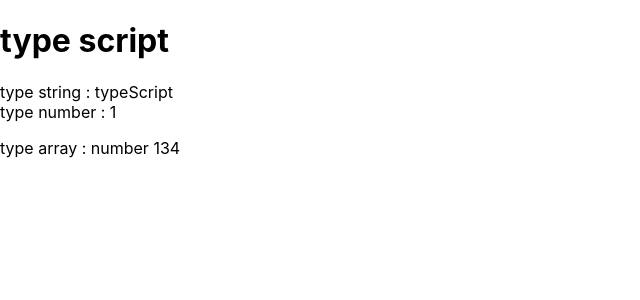
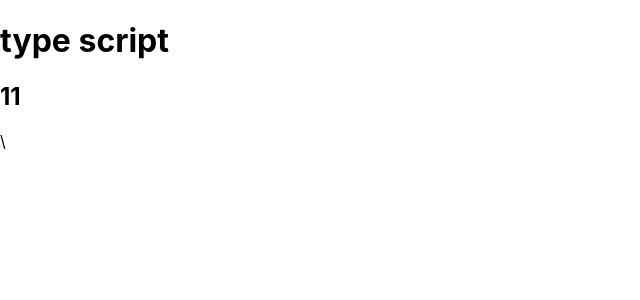
Before and after one commit to AmirTaki/type-script, a React (Create React App) app: page / in a window 1280 px wide. Shown: the top 300 px of the page, without its empty margins (0-640 px from the left). Built offline with nearby package versions, Linux system fonts and the light colour scheme.

Commit message:
syntax funtion in typeScript

```diff
--- a/src/App.tsx
+++ b/src/App.tsx
@@ -1,97 +1,21 @@
 import React from 'react';
 
 
-// تعریف تایپ با کلمه کلیدی
-// type (name) = {type}
 
-type User =  {name : string ; age : number; color : string}
+// function :
 
-type  ArrayType  = number[]
-
-type ArrayMerge = (string | number | boolean) []
-
-// میتوان از دستور اکسپرت و اینپورت نیز استفاده کرد
-
-export type ArrayD = number [];
-
-function App() {
-
-  // type string
-  let name:string  = "typeScript";
-
-  // let test: string = 12; Error
-
-  console.log(typeof(name));
-
-//   نکته : در تایپ اسکریپت نمیتوان تایپ یک متغییر تغییر داد. اما در جاوا اسکریپپ میتوان تغییر داد.
-
-
-// type number
-
-let counter:number = 1;
-console.log(typeof(counter));
-
-
-// type boolean
-
-let flag:boolean = false;
-console.log(typeof(flag))
-
-
-//  نکته ما زمانی برای متغیر تایپ تعریف میکنیم همان نوعی که میخواهیم  از مقدار اولیه باشد.
-
-
-// تایپ آرایه ها :
-
-let array = [1,"string", false, ];
-
-console.log(typeof(array))
-
-let array2: number[] = [1, 2, 3, 4, 5]
-
-let array3: string[] = ["code", "typeScript"]
-
-let array4: (string  | number | boolean) [] = [true, 1, 2, 3, 4, "typeScript"]
-
-
-// آبجکت ها
-
-let obj_user = {
-  name : "amir",
-  age : 28,
-  color : "white",
-}
-
-// تعریف تایپ برای آبجکت ها
-
-let obj_user2 : {name : string ; age : number ; color : string} = {
-  name : "amir",
-  age : 28,
-  color : "white"
-}
-
-// ------------------------------------------------------------------------
-
-let profile : User =  {
-
-  name : "amir",
-  age : 30,
-  color : "black"
-
+function sum (a:number, b:number) : number{
+  return  a + b ;
 }
 
 
-let array5 : ArrayType = [1, 2, 3, 4, 5, 6]
-
-let array6 : ArrayMerge = ["code2", "javaScript", "react", false , 1, 2, 3, 4, 5]
+function App() {
 
   return (
       <div className="App">
         <h1>type script</h1>
         <p>
-         type string : {name}<br />
-         type number : {counter} <br />
-
+        <h2>{sum (3, 8)}</h2>
         </p>
       </div>
     );
--- a/src/index.tsx
+++ b/src/index.tsx
@@ -3,10 +3,7 @@ import ReactDOM from 'react-dom/client';
 import './index.css';
 import App from './App';
 import reportWebVitals from './reportWebVitals';
-import {ArrayD} from "./App"
 
-
-let array:ArrayD = [1, 3, 4]
 
 const root = ReactDOM.createRoot(
   document.getElementById('root') as HTMLElement
@@ -15,7 +12,7 @@ root.render(
   <React.StrictMode>
     <App />
     <p>
-    type array : number {array}
+\
     </p>
 
   </React.StrictMode>
```
Lines whose indentation alone changed are shown as unchanged.
